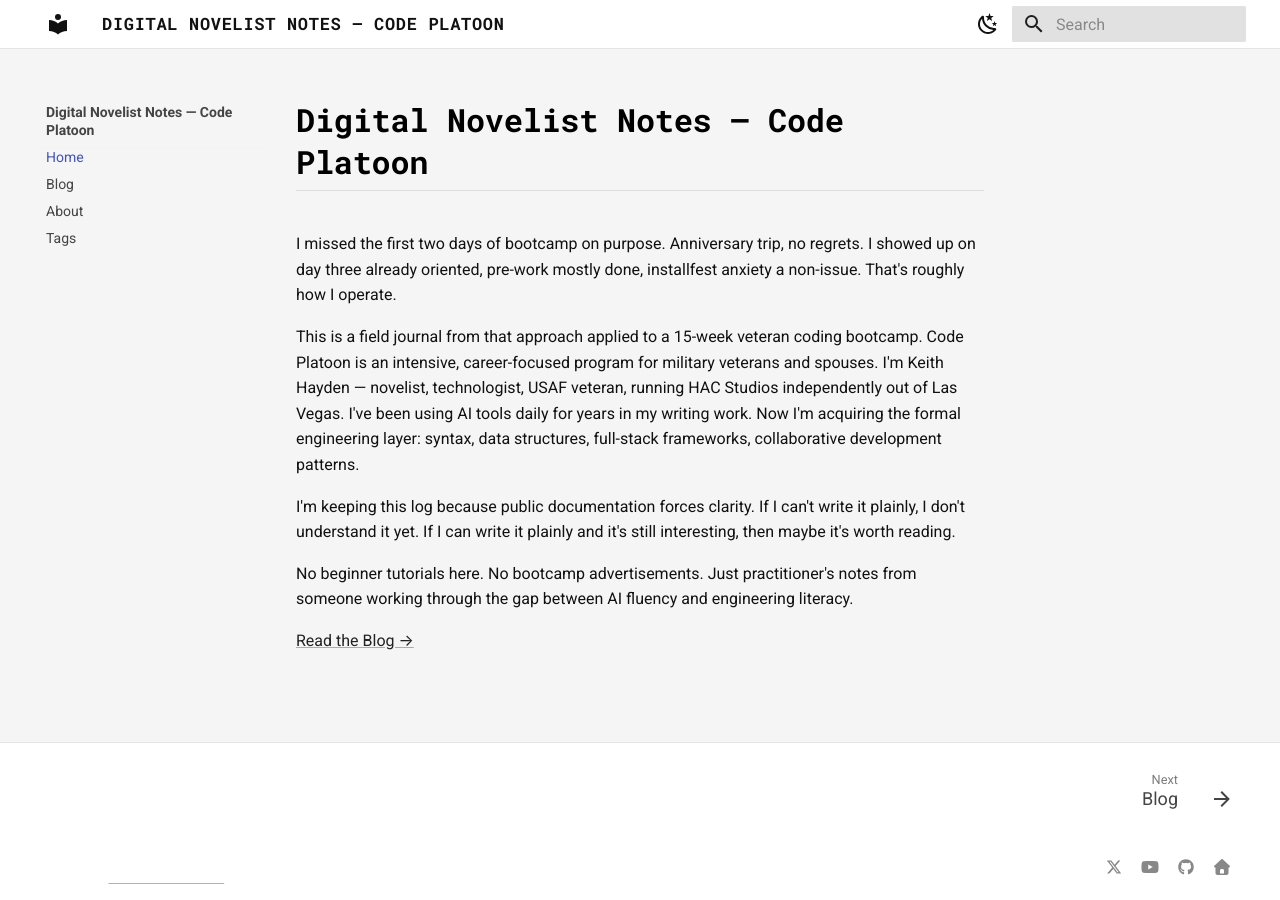
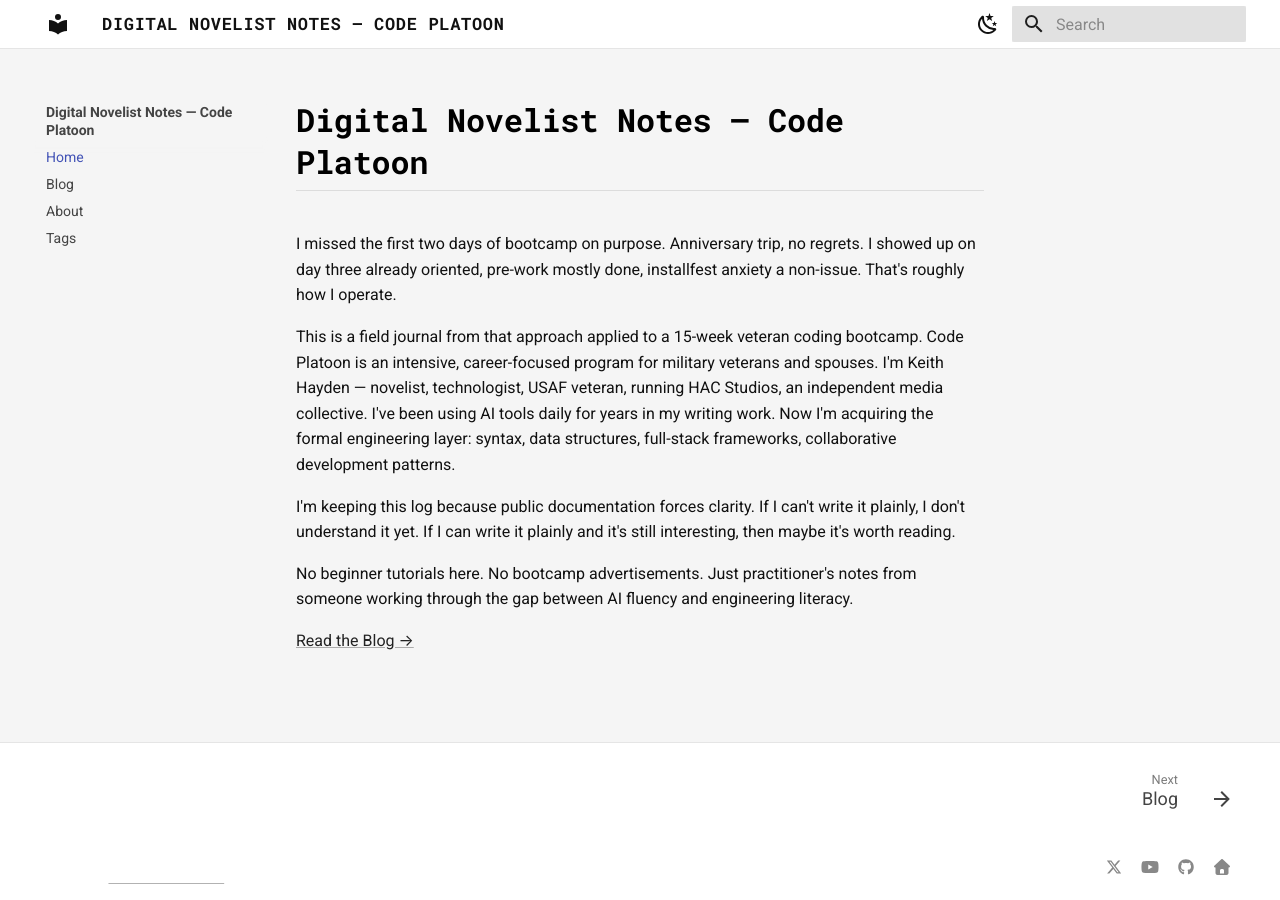
Before and after one commit to KgitWH21/code-platoon-blog, an MkDocs documentation site: the page built from docs/index.md, in a window 1280 px wide. Built offline with MkDocs 1.6.1 and Material for MkDocs 9.7.7, drawn with Linux system fonts in a browser that asks for light colours.

Commit message:
Update homepage copy
Refined HAC Studios description to "independent media collective."

Co-Authored-By: Claude Sonnet 4.6 <noreply@anthropic.com>

```diff
--- a/docs/index.md
+++ b/docs/index.md
@@ -2,7 +2,7 @@
 
 I missed the first two days of bootcamp on purpose. Anniversary trip, no regrets. I showed up on day three already oriented, pre-work mostly done, installfest anxiety a non-issue. That's roughly how I operate.
 
-This is a field journal from that approach applied to a 15-week veteran coding bootcamp. Code Platoon is an intensive, career-focused program for military veterans and spouses. I'm Keith Hayden — novelist, technologist, USAF veteran, running HAC Studios independently out of Las Vegas. I've been using AI tools daily for years in my writing work. Now I'm acquiring the formal engineering layer: syntax, data structures, full-stack frameworks, collaborative development patterns.
+This is a field journal from that approach applied to a 15-week veteran coding bootcamp. Code Platoon is an intensive, career-focused program for military veterans and spouses. I'm Keith Hayden — novelist, technologist, USAF veteran, running HAC Studios, an independent media collective. I've been using AI tools daily for years in my writing work. Now I'm acquiring the formal engineering layer: syntax, data structures, full-stack frameworks, collaborative development patterns.
 
 I'm keeping this log because public documentation forces clarity. If I can't write it plainly, I don't understand it yet. If I can write it plainly and it's still interesting, then maybe it's worth reading.
 
```
